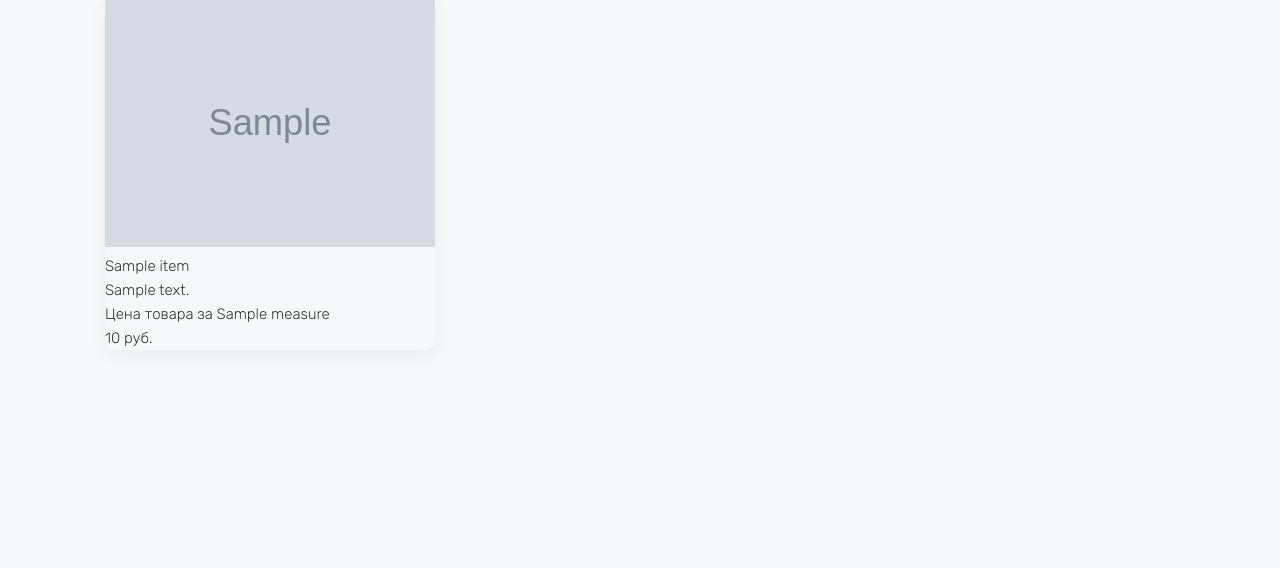
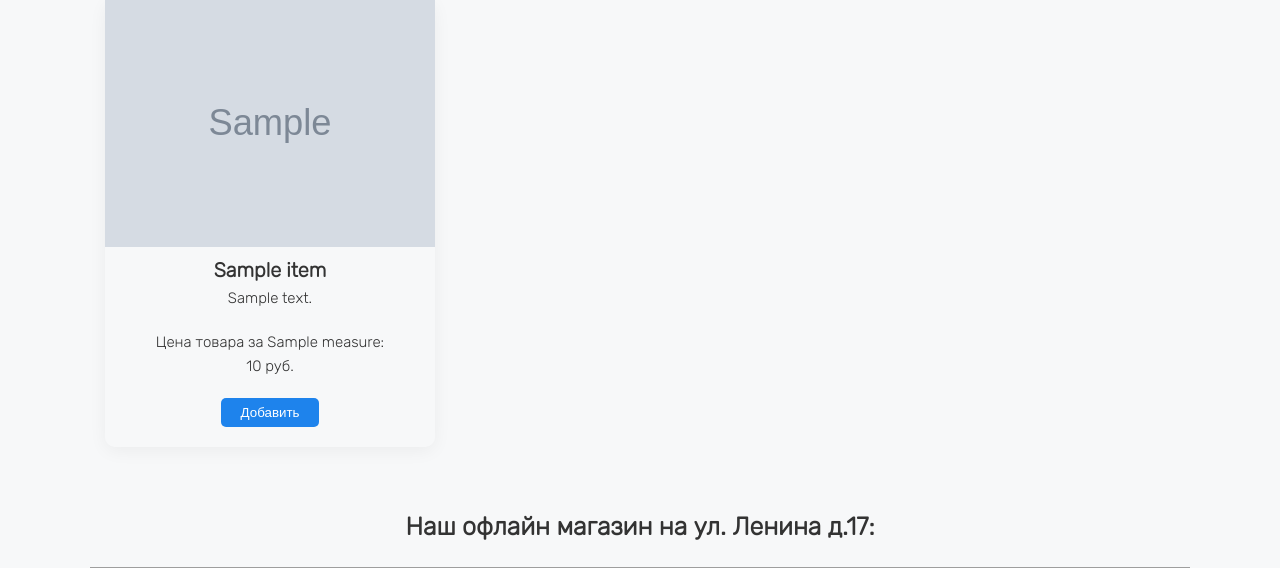
Before and after one commit to Magistrat/non-relational_shop, a FastAPI app: template templates/main_page.html in a window 1280 px wide. Shown: the part 165-733 px from the top of the page. Before the commit the page ends 511 px from the top, so only its background shows below. Run offline with FastAPI, Linux system fonts and the light colour scheme; the template is opened without the code that fills it: most values are stand-ins (such as "Sample title", 1, 10 or a date in 2020); grey boxes marked "Sample" are stand-in pictures; grey boxes are pictures that could not be loaded.

Commit message:
[wip] add video and style shop items

```diff
--- a/services/mongo_shop_service.py
+++ b/services/mongo_shop_service.py
@@ -29,8 +29,8 @@ class MongoShopService:
         result = []
 
         for shop_item in await cursor.to_list(length=100):
+            shop_item['id'] = str(shop_item['_id'])
             del shop_item['_id']
-            # shop_item['_id'] = str(shop_item['_id'])
             result.append(shop_item)
 
         return result
--- a/static/base/base.css
+++ b/static/base/base.css
@@ -24,3 +24,8 @@
     width: 40%;
     justify-content: space-evenly;
 }
+
+.text_center{
+    text-align: center;
+    width: 100%;
+}
--- a/static/css/main.css
+++ b/static/css/main.css
@@ -24,3 +24,35 @@
     object-fit: contain;
     width: 100%;
 }
+
+.shop_item_title{
+    font-size: 20px;
+    font-weight: 700;
+}
+
+.shop_item_description{
+    padding: 0 20px;
+}
+
+.shop_item_measure{
+    margin-top: 20px;
+}
+
+.add_to_basket {
+    padding: 7px 20px;
+    border: none;
+    border-radius: 5px;
+    color: white;
+    background-color: #1e83ec;
+    outline: none;
+    cursor: pointer;
+    transition: 0.3px;
+    display: block;
+    margin: 20px auto;
+
+}
+
+.add_to_basket:focus,
+.add_to_basket:hover {
+    background-color: #3d82cc;
+}
--- a/templates/main_page.html
+++ b/templates/main_page.html
@@ -16,16 +16,20 @@
 
             <div class="shop_item_window">
                 <img class="shop_item_img" src="{{ item.photo_url }}">
-                <div class="shop_item_title">{{ item.itemName }}</div>
-                <div class="shop_item_description">{{ item.description }}</div>
-                <div class="shop_item_measure">Цена товара за {{ item.measure }}</div>
-                <div class="shop_item_price">{{ item.price }} руб.</div>
+                <div class="shop_item_title text_center">{{ item.itemName }}</div>
+                <div class="shop_item_description text_center">{{ item.description }}</div>
+                <div class="shop_item_measure text_center">Цена товара за {{ item.measure }}:</div>
+                <div class="shop_item_price text_center">{{ item.price }} руб.</div>
+
+                <button class="add_to_basket" id="{{ item.id }}">Добавить</button>
             </div>
 
         {% endfor %}
 
     </div>
 
+    <div class="main_logo_in_center" style="margin: 40px 0 20px 0px;">Наш офлайн магазин на ул. Ленина д.17:</div>
+    <iframe width=100% height="550px" src="https://www.youtube.com/embed/xAxsYIdUIeU?si=gF547THaB-aL2oPb" title="YouTube video player" frameborder="0" allow="accelerometer; autoplay; clipboard-write; encrypted-media; gyroscope; picture-in-picture; web-share" referrerpolicy="strict-origin-when-cross-origin" allowfullscreen></iframe>
 
 </div>
 {% endblock %}
```
